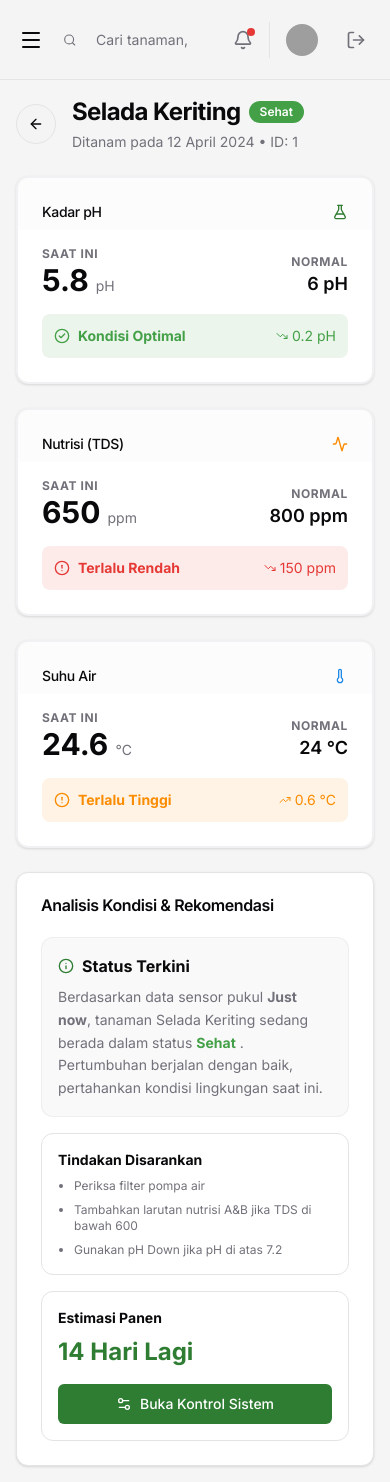
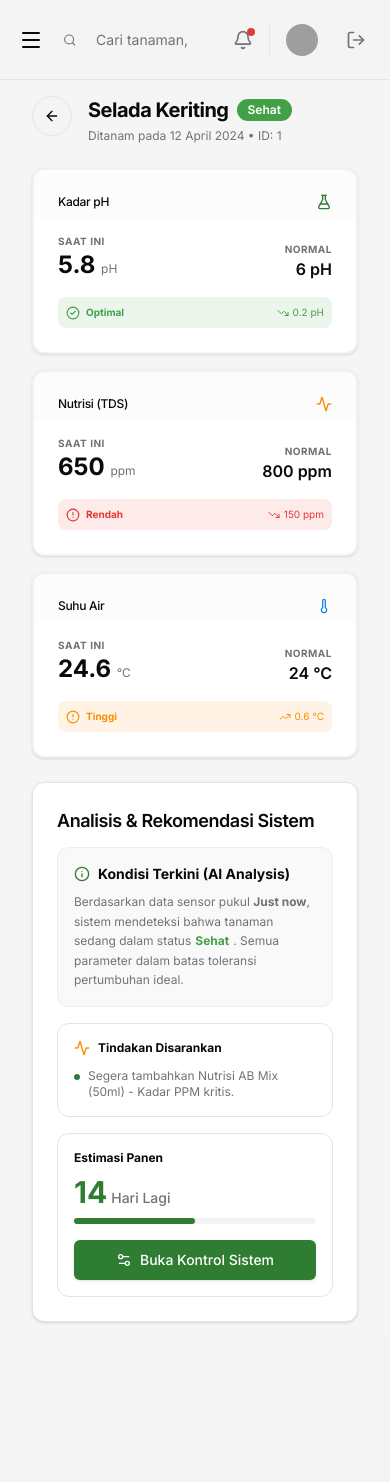
Before and after one commit to frumpfruit/plantelligence, a Next.js app: page /tanaman/1 in a window 390 px wide. After the commit the page ends 1338 px from the top, so only its background shows below. Built offline with nearby package versions, Linux system fonts and the light colour scheme; grey boxes are pictures that could not be loaded.

Commit message:
fix: improve mobile responsiveness and implement dynamic system recommendations

```diff
--- a/src/app/(dashboard)/notifikasi/page.tsx
+++ b/src/app/(dashboard)/notifikasi/page.tsx
@@ -143,28 +143,28 @@ export default function NotificationPage() {
                           </div>
                           <p className="text-xs text-muted-foreground mt-1">{notif.message}</p>
                         </div>
-                        <div className="flex opacity-0 group-hover:opacity-100 transition-opacity gap-1 ml-4">
+                        <div className="flex gap-1 ml-auto sm:ml-4">
                           <Button
                             variant="ghost"
                             size="icon"
                             className={cn(
-                              "h-7 w-7 rounded-full",
-                              notif.handled ? "text-muted-foreground hover:bg-muted" : "text-success hover:bg-success/10"
+                              "h-8 w-8 rounded-full shrink-0",
+                              notif.handled ? "text-muted-foreground bg-muted/50" : "text-success bg-success/5 hover:bg-success/10"
                             )}
                             onClick={() => toggleHandled(notif.id)}
                             title={notif.handled ? "Batalkan Selesai" : "Tandai Selesai"}
                           >
-                            <Check className={cn("h-3.5 w-3.5", notif.handled && "opacity-50")} />
+                            <Check className={cn("h-4 w-4", notif.handled && "opacity-50")} />
                           </Button>
                           {notif.plantId && (
                             <Link href={`/tanaman/${notif.plantId}`}>
-                              <Button variant="ghost" size="icon" className="h-7 w-7 rounded-full text-primary hover:bg-primary/10">
-                                <ExternalLink className="h-3.5 w-3.5" />
+                              <Button variant="ghost" size="icon" className="h-8 w-8 rounded-full shrink-0 text-primary bg-primary/5 hover:bg-primary/10">
+                                <ExternalLink className="h-4 w-4" />
                               </Button>
                             </Link>
                           )}
-                          <Button variant="ghost" size="icon" className="h-7 w-7 rounded-full text-destructive hover:bg-destructive/10" onClick={() => deleteNotification(notif.id)}>
-                            <Trash2 className="h-3.5 w-3.5" />
+                          <Button variant="ghost" size="icon" className="h-8 w-8 rounded-full shrink-0 text-destructive bg-destructive/5 hover:bg-destructive/10" onClick={() => deleteNotification(notif.id)}>
+                            <Trash2 className="h-4 w-4" />
                           </Button>
                         </div>
                       </div>
--- a/src/app/(dashboard)/tanaman/[id]/page.tsx
+++ b/src/app/(dashboard)/tanaman/[id]/page.tsx
@@ -55,28 +55,42 @@ export default function PlantDetailPage() {
     },
   ]
 
+  // Dynamic Recommendations based on sensors
+  const getRecommendations = () => {
+    const recs = []
+    if (data.ph < 5.8) recs.push("Tambahkan larutan pH Up (10ml) untuk menaikkan pH ke angka 6.0.")
+    if (data.ph > 7.2) recs.push("Tambahkan larutan pH Down (5ml) untuk menurunkan keasaman air.")
+    if (data.tds < 700) recs.push("Segera tambahkan Nutrisi AB Mix (50ml) - Kadar PPM kritis.")
+    if (data.tempWater > 25.5) recs.push("Nyalakan Water Chiller atau tambahkan air dingin ke tandon.")
+
+    if (recs.length === 0) return ["Kondisi air sangat ideal. Pertahankan volume air tandon.", "Pastikan sirkulasi air tetap lancar."]
+    return recs
+  }
+
+  const recommendations = getRecommendations()
+
   return (
-    <div className="space-y-6 max-w-5xl mx-auto">
-      <div className="flex items-center gap-4">
+    <div className="space-y-6 max-w-5xl mx-auto px-4 sm:px-0">
+      <div className="flex items-start sm:items-center gap-4">
         <Link href="/tanaman">
-          <Button variant="outline" size="icon" className="rounded-full">
+          <Button variant="outline" size="icon" className="rounded-full shrink-0">
             <ArrowLeft className="h-4 w-4" />
           </Button>
         </Link>
         <div>
-          <div className="flex items-center gap-2">
-            <h1 className="text-2xl font-bold tracking-tight">{plant.name}</h1>
+          <div className="flex items-center gap-2 flex-wrap">
+            <h1 className="text-xl sm:text-2xl font-bold tracking-tight">{plant.name}</h1>
             <Badge variant={plant.status === "Sehat" ? "success" : "destructive"}>
               {plant.status}
             </Badge>
           </div>
-          <p className="text-sm text-muted-foreground mt-1">
+          <p className="text-xs sm:text-sm text-muted-foreground mt-1">
             Ditanam pada {plant.plantedDate} • ID: {id}
           </p>
         </div>
       </div>
 
-      <div className="grid gap-6 md:grid-cols-3">
+      <div className="grid gap-4 sm:gap-6 grid-cols-1 md:grid-cols-3">
         {metrics.map((metric, idx) => {
           const diff = Number((metric.current - metric.target).toFixed(1))
           const isHigher = diff > 0
@@ -89,35 +103,35 @@ export default function PlantDetailPage() {
               animate={{ opacity: 1, y: 0 }}
               transition={{ delay: idx * 0.1 }}
             >
-              <Card className="overflow-hidden border-2 border-border/50">
+              <Card className="overflow-hidden border-2 border-border/50 h-full">
                 <CardHeader className="flex flex-row items-center justify-between space-y-0 pb-2 bg-muted/30">
-                  <CardTitle className="text-sm font-medium">{metric.label}</CardTitle>
+                  <CardTitle className="text-xs sm:text-sm font-medium">{metric.label}</CardTitle>
                   <metric.icon className={cn("h-4 w-4", metric.color)} />
                 </CardHeader>
                 <CardContent className="pt-4">
                   <div className="flex justify-between items-end mb-4">
                     <div>
-                      <p className="text-xs text-muted-foreground uppercase font-bold tracking-wider">Saat Ini</p>
-                      <p className="text-3xl font-bold">{metric.current} <span className="text-sm font-normal text-muted-foreground">{metric.unit}</span></p>
+                      <p className="text-[10px] text-muted-foreground uppercase font-bold tracking-wider">Saat Ini</p>
+                      <p className="text-2xl sm:text-3xl font-bold">{metric.current} <span className="text-xs sm:text-sm font-normal text-muted-foreground">{metric.unit}</span></p>
                     </div>
                     <div className="text-right">
-                      <p className="text-xs text-muted-foreground uppercase font-bold tracking-wider">Normal</p>
-                      <p className="text-lg font-semibold">{metric.target} {metric.unit}</p>
+                      <p className="text-[10px] text-muted-foreground uppercase font-bold tracking-wider">Normal</p>
+                      <p className="text-base sm:text-lg font-semibold">{metric.target} {metric.unit}</p>
                     </div>
                   </div>
 
                   <div className={cn(
-                    "p-3 rounded-lg flex items-center justify-between",
+                    "p-2 sm:p-3 rounded-lg flex items-center justify-between",
                     isOptimal ? "bg-success/10 text-success" :
                     isHigher ? "bg-warning/10 text-warning" : "bg-destructive/10 text-destructive"
                   )}>
-                    <div className="flex items-center gap-2">
-                      {isOptimal ? <CheckCircle2 className="h-4 w-4" /> : <AlertCircle className="h-4 w-4" />}
-                      <span className="text-sm font-bold">
-                        {isOptimal ? "Kondisi Optimal" : isHigher ? "Terlalu Tinggi" : "Terlalu Rendah"}
+                    <div className="flex items-center gap-1.5">
+                      {isOptimal ? <CheckCircle2 className="h-3.5 w-3.5" /> : <AlertCircle className="h-3.5 w-3.5" />}
+                      <span className="text-[10px] sm:text-xs font-bold">
+                        {isOptimal ? "Optimal" : isHigher ? "Tinggi" : "Rendah"}
                       </span>
                     </div>
-                    <div className="flex items-center gap-1 font-mono text-sm">
+                    <div className="flex items-center gap-1 font-mono text-[10px] sm:text-xs">
                       {isHigher ? <TrendingUp className="h-3 w-3" /> : <TrendingDown className="h-3 w-3" />}
                       {Math.abs(diff)} {metric.unit}
                     </div>
@@ -130,42 +144,54 @@ export default function PlantDetailPage() {
       </div>
 
       <Card>
-        <CardHeader>
-          <CardTitle>Analisis Kondisi & Rekomendasi</CardTitle>
+        <CardHeader className="pb-3">
+          <CardTitle className="text-lg sm:text-xl">Analisis & Rekomendasi Sistem</CardTitle>
         </CardHeader>
         <CardContent className="space-y-4">
           <div className="p-4 bg-muted/50 rounded-xl border border-border/50">
-            <h3 className="font-bold mb-2 flex items-center gap-2">
+            <h3 className="font-bold text-sm mb-2 flex items-center gap-2">
               <Info className="h-4 w-4 text-primary" />
-              Status Terkini
+              Kondisi Terkini (AI Analysis)
             </h3>
-            <p className="text-sm text-muted-foreground leading-relaxed">
-              Berdasarkan data sensor pukul <strong>{lastUpdate}</strong>, tanaman {plant.name} sedang berada dalam status
+            <p className="text-xs sm:text-sm text-muted-foreground leading-relaxed">
+              Berdasarkan data sensor pukul <strong>{lastUpdate}</strong>, sistem mendeteksi bahwa tanaman sedang dalam status
               <span className={cn("font-bold mx-1", plant.status === "Sehat" ? "text-success" : "text-destructive")}>
                 {plant.status}
               </span>.
               {plant.status === "Kritis" ?
-                " Dibutuhkan tindakan segera pada sistem pengairan untuk menyeimbangkan kadar nutrisi dan pH air." :
-                " Pertumbuhan berjalan dengan baik, pertahankan kondisi lingkungan saat ini."}
+                " Dibutuhkan tindakan manual pada modul kontrol untuk menyeimbangkan parameter air." :
+                " Semua parameter dalam batas toleransi pertumbuhan ideal."}
             </p>
           </div>
 
-          <div className="grid gap-4 md:grid-cols-2">
-            <div className="p-4 border rounded-xl">
-              <h4 className="text-sm font-bold mb-2">Tindakan Disarankan</h4>
-              <ul className="text-xs space-y-2 text-muted-foreground list-disc pl-4">
-                <li>Periksa filter pompa air</li>
-                <li>Tambahkan larutan nutrisi A&B jika TDS di bawah 600</li>
-                <li>Gunakan pH Down jika pH di atas 7.2</li>
+          <div className="grid gap-4 sm:grid-cols-2">
+            <div className="p-4 border rounded-xl bg-card">
+              <h4 className="text-xs sm:text-sm font-bold mb-3 flex items-center gap-2">
+                <Activity className="h-4 w-4 text-warning" />
+                Tindakan Disarankan
+              </h4>
+              <ul className="text-xs space-y-2.5 text-muted-foreground list-none">
+                {recommendations.map((rec, i) => (
+                  <li key={i} className="flex gap-2 items-start">
+                    <span className="h-1.5 w-1.5 rounded-full bg-primary mt-1.5 shrink-0" />
+                    {rec}
+                  </li>
+                ))}
               </ul>
             </div>
-            <div className="p-4 border rounded-xl flex flex-col justify-between">
-              <div>
-                <h4 className="text-sm font-bold mb-2">Estimasi Panen</h4>
-                <p className="text-2xl font-bold text-primary">14 Hari Lagi</p>
+            <div className="p-4 border rounded-xl flex flex-col justify-between bg-card">
+              <div className="mb-4">
+                <h4 className="text-xs sm:text-sm font-bold mb-2">Estimasi Panen</h4>
+                <div className="flex items-baseline gap-1">
+                  <p className="text-3xl font-bold text-primary">14</p>
+                  <p className="text-sm font-medium text-muted-foreground">Hari Lagi</p>
+                </div>
+                <div className="w-full h-1.5 bg-muted rounded-full mt-2">
+                  <div className="h-full bg-primary w-1/2 rounded-full" />
+                </div>
               </div>
               <Link href="/kontrol">
-                <Button className="w-full mt-4 gap-2">
+                <Button className="w-full gap-2 shadow-sm">
                   <Settings2 className="h-4 w-4" />
                   Buka Kontrol Sistem
                 </Button>
```
